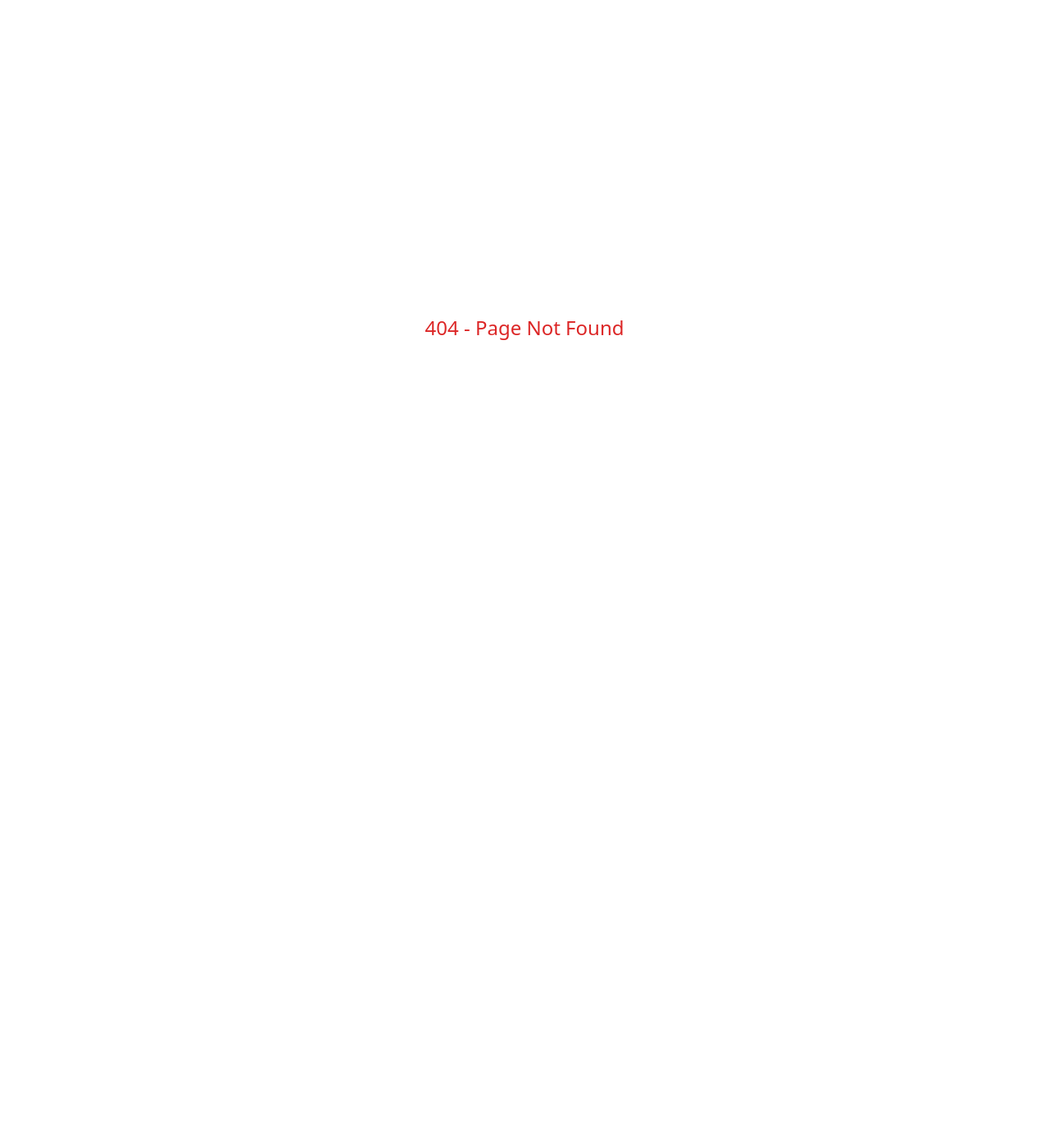
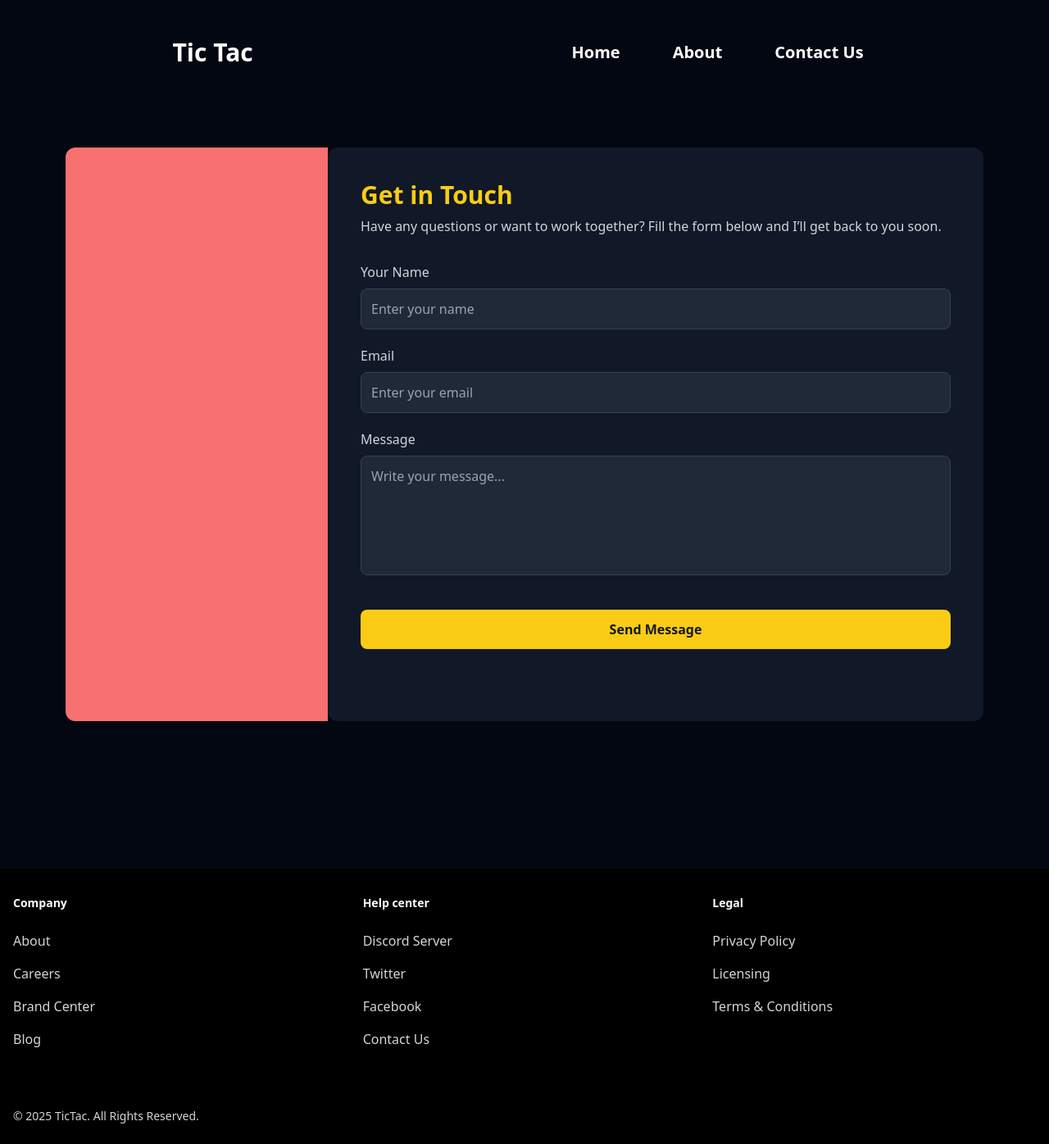
Before and after one commit to zouhairkahtal/TicTac, a React (Vite) app: page /contactUs in a window 1280 px wide. Before the commit this address had no page. Shown: the whole page at 82% size. Before the commit the page ends 800 px from the top, so only its background shows below. Built offline with nearby package versions, Linux system fonts and the light colour scheme.

Commit message:
add contactUs

```diff
--- a/src/components/Nav.tsx
+++ b/src/components/Nav.tsx
@@ -51,6 +51,7 @@
           <li
             className="hover:underline hover:shadow-inner hover:shadow-gray-200 select-none font-semibold text-xl py-2 px-4 rounded-lg transition duration-300 ease-in-out cursor-pointer"
             style={{ color: scrolled ? "black" : "white" }}
+              onClick={() => navigate("/contactUs")}
           >
             Contact Us
           </li>
--- a/src/views/AboutPage.tsx
+++ b/src/views/AboutPage.tsx
@@ -9,7 +9,7 @@
       <div className=" w-full h-[1000px] bg-gray-950 flex items-center justify-center ">
         <div className="max-[1750px]:w-[950px] max-[2000px]:w-[1200px] max-[1250px]:w-full w-[1250px] h-[700px] mt-32 flex p-5  max-[800px]:h-[890px]   max-[800px]:flex-col  rounded-xl gap-5">
           <div className="w-2/4 h-full max-[800px]:w-full max-[800px]:h-2/4 bg-gray-950 rounded-xl text-white p-5">
-            <h4 className="text-yellow-500">Our Story,</h4>
+            <h4 className="text-yellow-400">Our Story,</h4>
             <h1 className="text-4xl font-semibold  my-10 max-[540px]:my-5  "> Our Passion</h1>
             <p className="text-xl font-light pr-10 max-[540px]:pr-2 max-[540px]:text-sm">
               For more than four years, we’ve been crafting watches that tell
--- /dev/null
+++ b/src/views/ContactUs.tsx
@@ -0,0 +1,177 @@
+
+export function ContactUs() {
+  return (
+    <>
+      <div className="w-full  bg-gray-950 flex flex-col items-center justify-between text-white">
+        {/* Contact Section */}
+        <div className="w-full h-[900px] flex justify-center items-center mt-20 mb-20">
+
+<div className=" w-full h-[700px] flex justify-center">
+
+
+          <div className="flex justify-center bg-gray-950 rounded-xl overflow-hidden" >
+    <div className="w-80 h-full bg-red-400 ">
+
+
+    </div>
+
+          <div className="w-[800px] h-full bg-gray-900 p-10 rounded-xl shadow-lg">
+            <h2 className="text-3xl font-bold mb-2 text-yellow-400">
+              Get in Touch
+            </h2>
+            <p className="text-gray-300 mb-8">
+              Have any questions or want to work together? Fill the form below
+              and I’ll get back to you soon.
+            </p>
+
+            <form className="flex flex-col gap-5">
+              <div>
+                <label className="block text-gray-300 mb-2">Your Name</label>
+                <input
+                  type="text"
+                  placeholder="Enter your name"
+                  className="w-full p-3 rounded-lg bg-gray-800 border border-gray-700 focus:border-yellow-400 outline-none text-white"
+                />
+              </div>
+
+              <div>
+                <label className="block text-gray-300 mb-2">Email</label>
+                <input
+                  type="email"
+                  placeholder="Enter your email"
+                  className="w-full p-3 rounded-lg bg-gray-800 border border-gray-700 focus:border-yellow-400 outline-none text-white"
+                />
+              </div>
+
+              <div>
+                <label className="block text-gray-300 mb-2">Message</label>
+                <textarea
+                  placeholder="Write your message..."
+                  rows={5}
+                  className="w-full p-3 rounded-lg bg-gray-800 border border-gray-700 focus:border-yellow-400 outline-none text-white resize-none"
+                />
+              </div>
+
+              <button
+                type="submit"
+                className="mt-4 bg-yellow-400 text-gray-900 font-semibold py-3 rounded-lg hover:bg-yellow-300 transition-all duration-300"
+              >
+                Send Message
+              </button>
+            </form>
+          </div>
+
+          </div>
+</div>
+
+
+        </div>
+
+        {/* Footer */}
+        <footer className="bg-black w-full">
+          <div className="mx-auto w-full max-w-screen-xl">
+            <div className="grid grid-cols-2 gap-8 px-4 py-6 lg:py-8 md:grid-cols-3">
+              <div>
+                <h2 className="mb-6 text-sm font-semibold text-white">
+                  Company
+                </h2>
+                <ul className="text-gray-300 font-medium">
+                  <li className="mb-4">
+                    <a href="#" className="hover:underline">
+                      About
+                    </a>
+                  </li>
+                  <li className="mb-4">
+                    <a href="#" className="hover:underline">
+                      Careers
+                    </a>
+                  </li>
+                  <li className="mb-4">
+                    <a href="#" className="hover:underline">
+                      Brand Center
+                    </a>
+                  </li>
+                  <li className="mb-4">
+                    <a href="#" className="hover:underline">
+                      Blog
+                    </a>
+                  </li>
+                </ul>
+              </div>
+
+              <div>
+                <h2 className="mb-6 text-sm font-semibold text-white">
+                  Help center
+                </h2>
+                <ul className="text-gray-300 font-medium">
+                  <li className="mb-4">
+                    <a href="#" className="hover:underline">
+                      Discord Server
+                    </a>
+                  </li>
+                  <li className="mb-4">
+                    <a href="#" className="hover:underline">
+                      Twitter
+                    </a>
+                  </li>
+                  <li className="mb-4">
+                    <a href="#" className="hover:underline">
+                      Facebook
+                    </a>
+                  </li>
+                  <li className="mb-4">
+                    <a href="#" className="hover:underline">
+                      Contact Us
+                    </a>
+                  </li>
+                </ul>
+              </div>
+
+              <div>
+                <h2 className="mb-6 text-sm font-semibold text-white">Legal</h2>
+                <ul className="text-gray-300 font-medium">
+                  <li className="mb-4">
+                    <a href="#" className="hover:underline">
+                      Privacy Policy
+                    </a>
+                  </li>
+                  <li className="mb-4">
+                    <a href="#" className="hover:underline">
+                      Licensing
+                    </a>
+                  </li>
+                  <li className="mb-4">
+                    <a href="#" className="hover:underline">
+                      Terms &amp; Conditions
+                    </a>
+                  </li>
+                </ul>
+              </div>
+            </div>
+
+            <div className="px-4 py-6 md:flex md:items-center md:justify-between">
+              <span className="text-sm text-gray-300 sm:text-center">
+                © 2025 TicTac. All Rights Reserved.
+              </span>
+              <div className="flex mt-4 sm:justify-center md:mt-0 space-x-5 rtl:space-x-reverse">
+                {/* Social icons */}
+                <a href="#" className="text-gray-400 hover:text-yellow-300">
+                  <i className="fa-brands fa-facebook-f"></i>
+                </a>
+                <a href="#" className="text-gray-400 hover:text-yellow-300">
+                  <i className="fa-brands fa-twitter"></i>
+                </a>
+                <a href="#" className="text-gray-400 hover:text-yellow-300">
+                  <i className="fa-brands fa-github"></i>
+                </a>
+                <a href="#" className="text-gray-400 hover:text-yellow-300">
+                  <i className="fa-brands fa-dribbble"></i>
+                </a>
+              </div>
+            </div>
+          </div>
+        </footer>
+      </div>
+    </>
+  );
+}
```
Also changed, not shown: src/App.tsx (+5 -4 lines).
